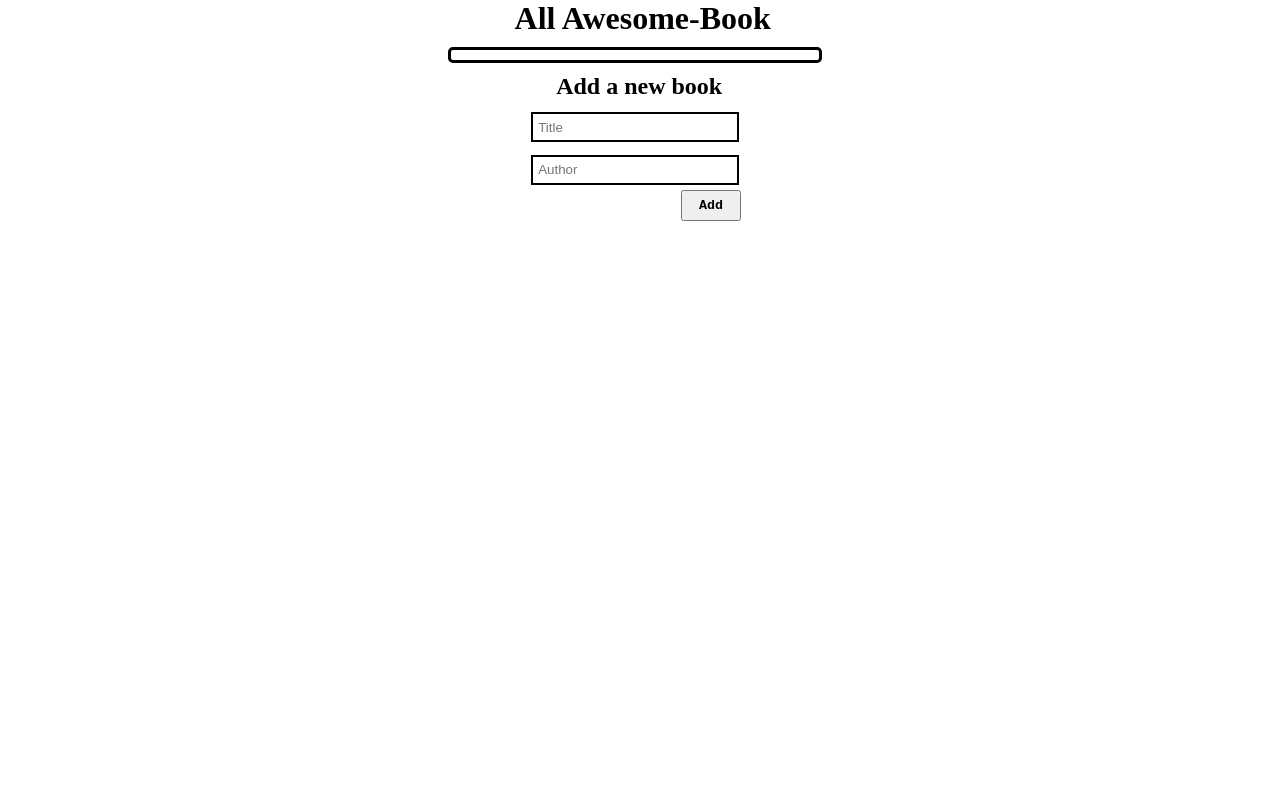
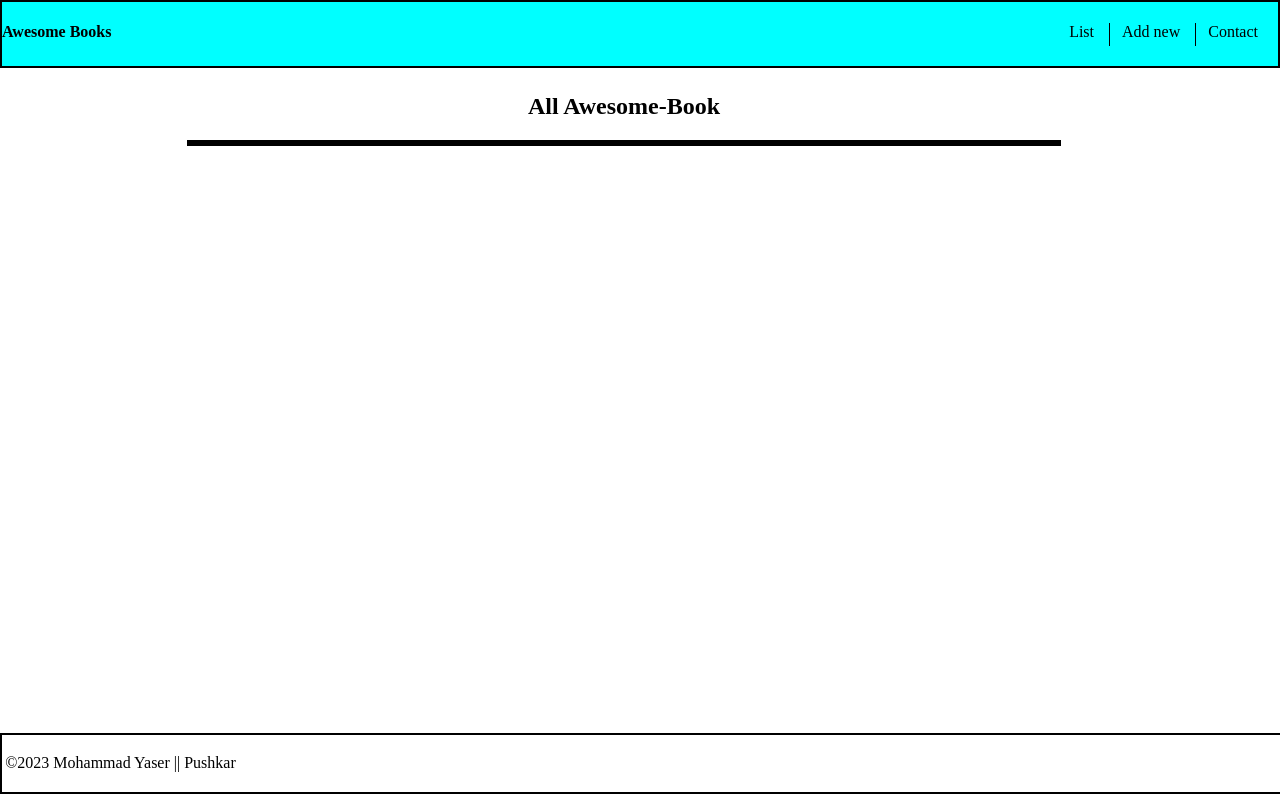
Before and after one commit to MohammadYaser/Awesome-Books, a plain HTML site: page index.html in a window 1280 px wide. Drawn offline with Linux system fonts and the light colour scheme.

Commit message:
Add navigation menu and footer to the page

```diff
--- a/index.html
+++ b/index.html
@@ -10,15 +10,26 @@
 </head>
 
 <body>
+  <header>
+    <h4>Awesome Books</h4>
+    <nav>
+      <ul class="navbar">
+        <li><a id="list" href="#">List</a></li>
+        <li><a id="add" href="#">Add new</a></li>
+        <li><a id="contactBtn" href="#">Contact</a></li>
+      </ul>
+    </nav>
+  </header>
+  <p id="dynamicParagraph"></p>
+  <div class="container">
+    <section>
+      <div id="booklist" class="listBook">
+        <h1>All Awesome-Book</h1>
+        <ul id="bookList"></ul>
+      </div>
+    </section>
 
-  <div class="container">
-    <h1>All Awesome-Book</h1>
-    <div class="listBook">
-
-      <ul id="bookList"></ul>
-
-    </div>
-
+    <section>
       <div id="addNew" class="add-new">
         <h2>Add a new book</h2>
         <div class="inputs">
@@ -27,8 +38,20 @@
           <button id="addButton">Add</button>
         </div>
       </div>
-
+    </section>
+    <section>
+      <div id="contact" class="contact">
+        <h5>Contact information</h5>
+        <p>If you have any questions or suggestions feel free to get in touch to reach out you can :</p>
+        <ul class="contact-ul">
+          <li>Email us at email@email.com</li>
+          <li>By telephone +0000000000000</li>
+          <li>Or you can pop in, and have a chat @ Example street, Example City at a Fictional Country</li>
+        </ul>
       </div>
+    </section>
+  </div>
+  <footer><p>&copy;2023 Mohammad Yaser || Pushkar</p></footer>
   </div>
 </body>
 
--- a/js-classes-script.js
+++ b/js-classes-script.js
@@ -58,3 +58,13 @@ addBtn.addEventListener('click', (event) => {
   authorInput.value = '';
   return event.preventDefault();
 });
+
+const addSection = document.getElementById('addNew');
+const listSection = document.getElementById('booklist');
+const contactSection = document.getElementById('contact');
+const add = document.getElementById('add');
+add.addEventListener('click', () => {
+  contactSection.style.display = 'none';
+  listSection.style.display = 'none';
+  addSection.style.display = 'block';
+});
--- a/style.css
+++ b/style.css
@@ -1,34 +1,78 @@
-* {
+body {
   box-sizing: border-box;
   padding: 0%;
   margin: 0%;
 }
 
+header {
+  height: 64px;
+  background-color: aqua;
+  display: grid;
+  grid-template-columns: 1fr 1fr;
+  border: 2px solid black;
+}
+
+#dynamicParagraph {
+  float: right;
+  margin-right: 2em;
+}
+
+.contact {
+  margin-left: 25%;
+  display: none;
+}
+
+.contact-ul li {
+  margin-top: 3%;
+}
+
+.navbar {
+  float: right;
+  display: flex;
+  flex-direction: row;
+  margin-bottom: 4%;
+  list-style: none;
+  padding: 5px;
+}
+
+.navbar li {
+  padding-right: 15px;
+  height: 23px;
+}
+
+.navbar li a {
+  text-decoration: none;
+  color: black;
+}
+
+.navbar li:not(:last-child) {
+  border-right: 1px solid black;
+  margin-right: 12px;
+}
+
 h1 {
-  margin-left: 8%;
+  text-align: center;
 }
 
 .container {
   display: flex;
   flex-direction: column;
-  margin-left: 35%;
-  gap: 10px;
 }
 
 .listBook {
-  width: 45%;
-  border: 3px solid black;
-  border-radius: 5px;
+  width: 70%;
   padding: 5px;
+  margin: auto;
 }
 
 .add-new {
-  width: 50%;
-  margin-left: 10%;
+  width: 30%;
+  margin: auto;
+  display: none;
 }
 
 h2 {
-  margin-left: 6%;
+  text-align: center;
 }
 
 .inputs {
@@ -37,7 +81,6 @@ h2 {
 }
 
 input {
-  width: 50%;
   height: 30px;
   padding: 5px;
   margin-top: 3%;
@@ -47,20 +90,25 @@ input {
 #addButton {
   padding: 6px;
   width: 60px;
-  margin-top: 5px;
-  margin-left: 36%;
+  margin-top: 15px;
+  margin-left: 84%;
   color: black;
   font-family: 'Courier New', Courier, monospace;
   font-weight: bolder;
 }
 
-ul li {
+#bookList {
+  border: 3px solid black;
+}
+
+ul > .bg-gray {
   list-style: none;
   padding: 5px;
   margin-top: 5px;
+  margin-left: -37px;
 }
 
-li:nth-child(odd) {
+.bg-gray:nth-child(odd) {
   background-color: rgb(207, 229, 247); /* Red */
 }
 
@@ -72,12 +120,15 @@ li:nth-child(odd) {
   float: right;
 }
 
+h5 {
+  margin-left: 25%;
+  font-size: larger;
+}
+
 footer {
+  border: 2px solid black;
+  padding: 0.2em;
+  position: fixed;
+  bottom: 0.4em;
   width: 100%;
-  position: absolute;
-  height: 54px;
-  background-color: aqua;
-  padding: 15px;
-  margin-top: 5%;
-  display: flex;
 }
```
Lines whose indentation alone changed are shown as unchanged.
